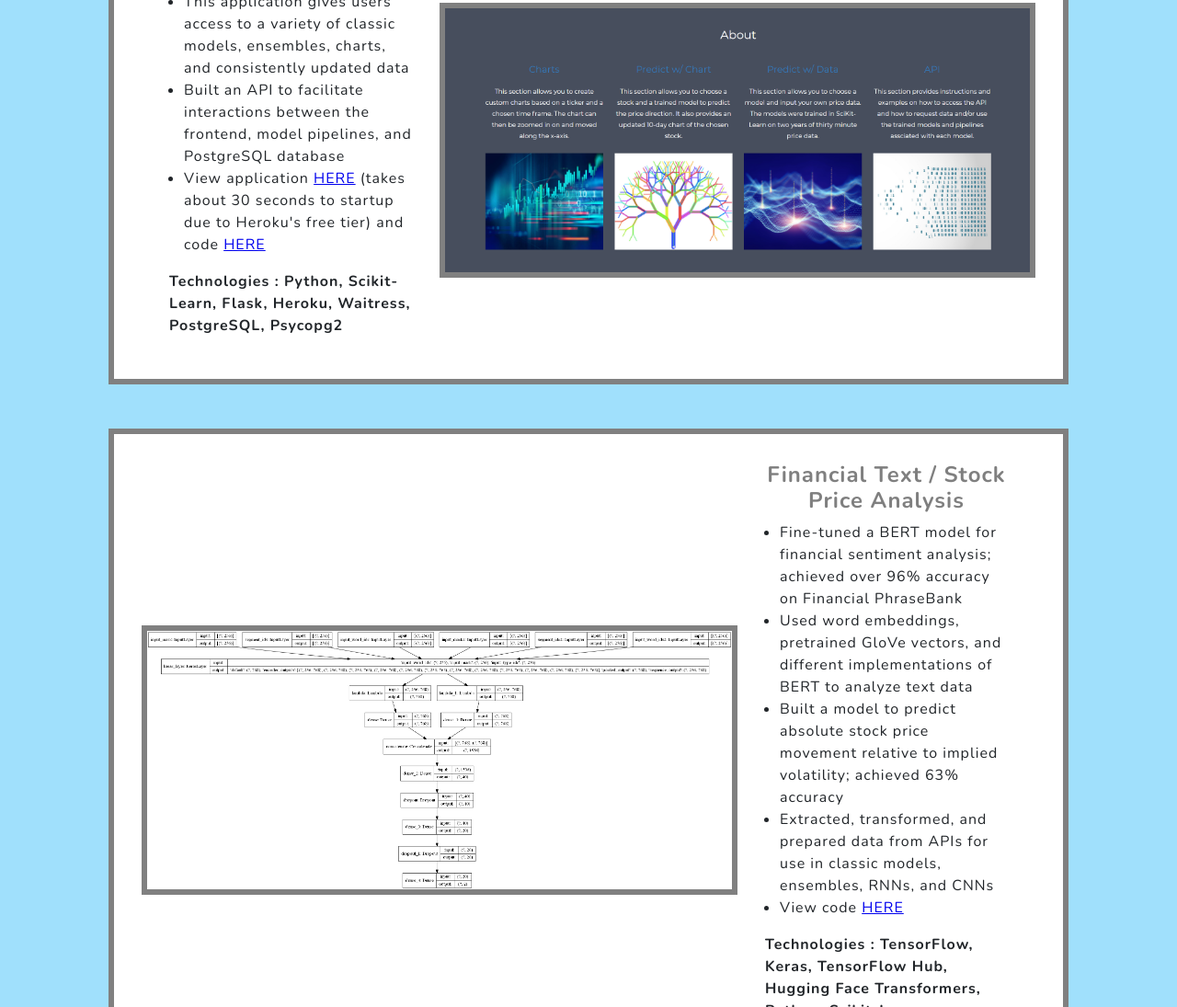
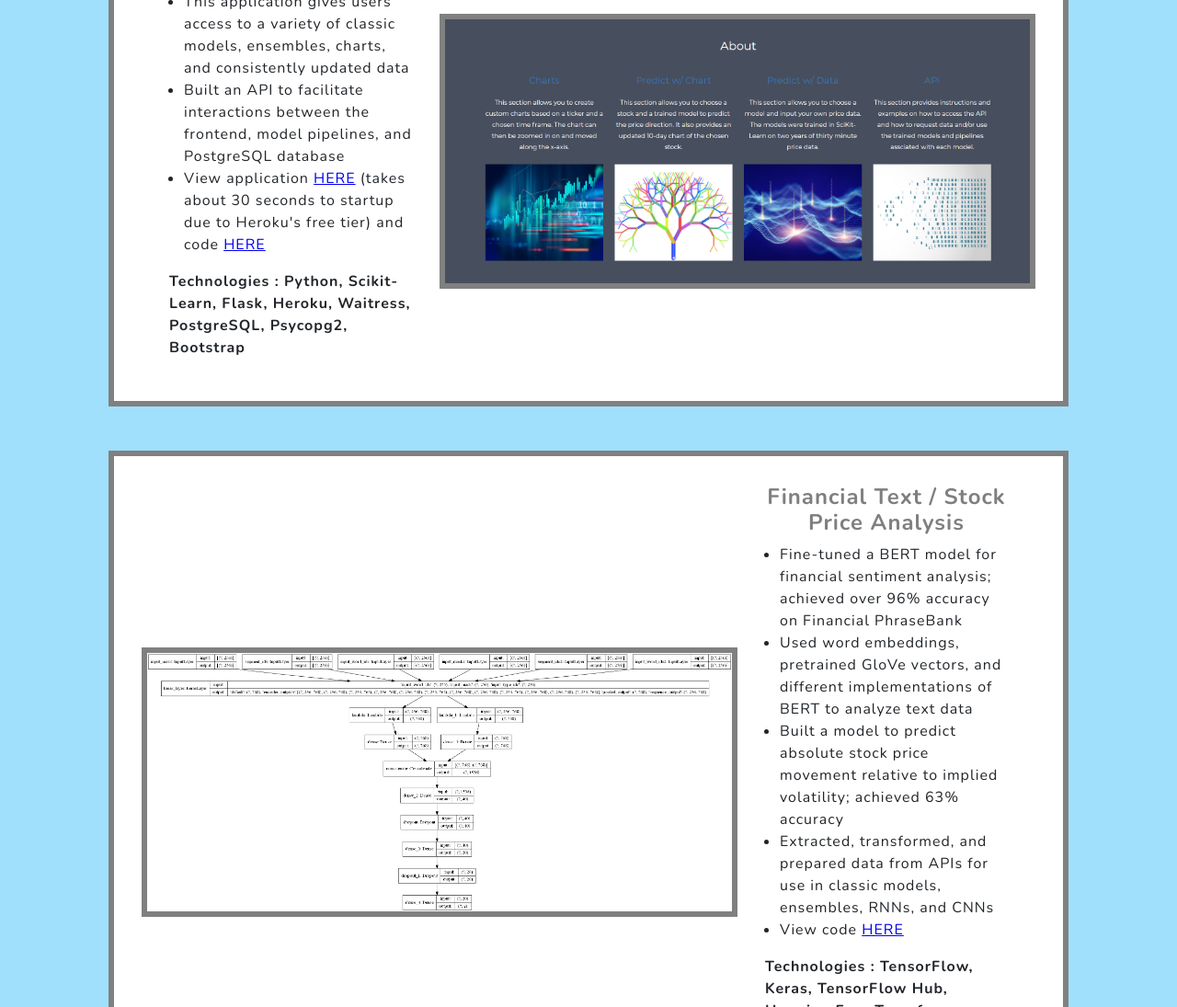
Before and after one commit to JTisch7/JTisch7.github.io, a plain HTML site: page index.html in a window 1280 px wide. Shown: the part 2328-3423 px from the top of the page at 92% size. Drawn offline with nearby package versions, Linux system fonts and the light colour scheme.

Commit message:
added skill

```diff
--- a/index.html
+++ b/index.html
@@ -108,7 +108,7 @@
                                         and code <a href="https://github.com/JTisch7/StockApp"
                                         target="_blank" rel="noreferrer noopener">HERE</a></li>
                                 </ul>
-                                <p><b>Technologies : Python, Scikit-Learn, Flask, Heroku, Waitress, PostgreSQL, Psycopg2</b></p>
+                                <p><b>Technologies : Python, Scikit-Learn, Flask, Heroku, Waitress, PostgreSQL, Psycopg2, Bootstrap</b></p>
                             </p>
                         </div>
                     </div>
```
